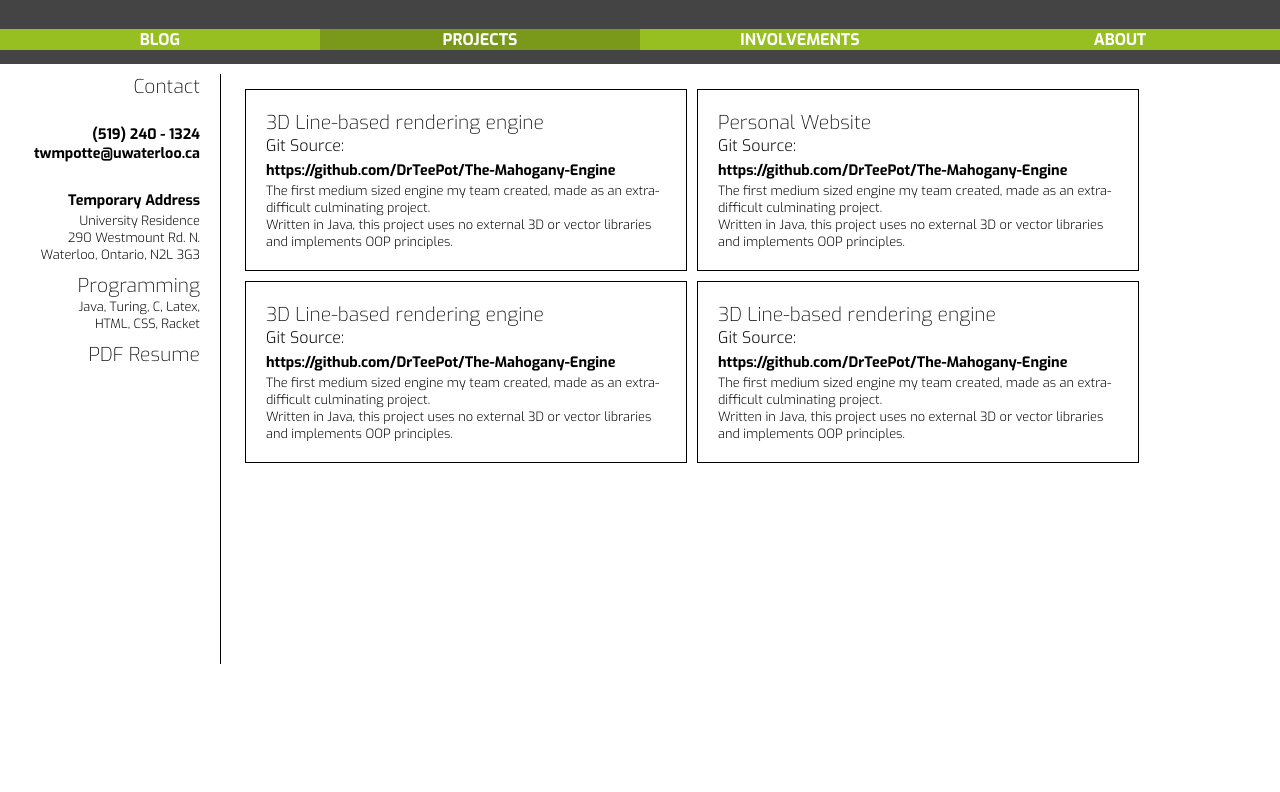
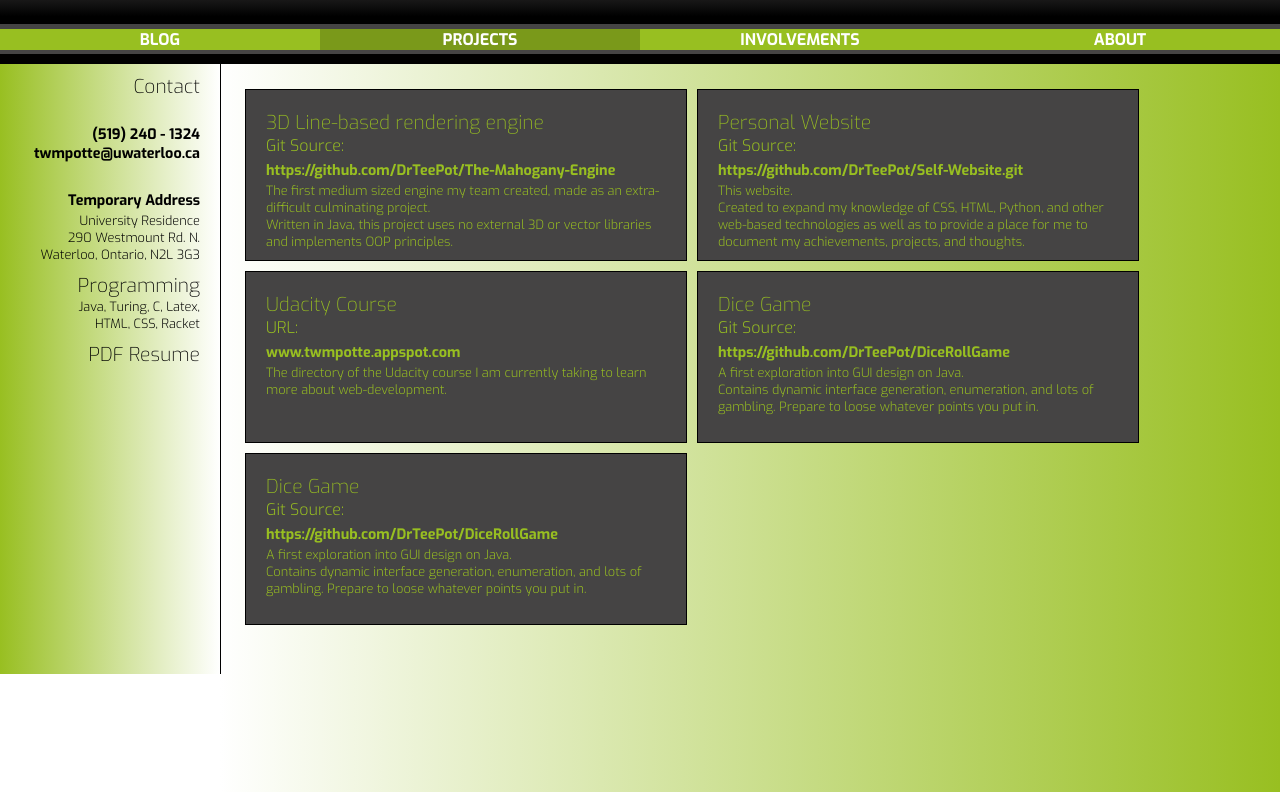
Before and after one commit to DrTeePot/Self-Website, a plain HTML site: page projects.html in a window 1280 px wide. Shown: the part 126-918 px from the top of the page. Drawn offline with Linux system fonts and the light colour scheme.

Commit message:
Updated
Added to projects, changed the way titles are formatted (this will be
changed again soon) and improved the backgrounds and flow of elements

```diff
--- a/projects.html
+++ b/projects.html
@@ -18,12 +18,15 @@ This is for compeleted projects and other things.
     <body>
         <div id=header>
             <a href="http://csclub.uwaterloo.ca/~twmpotte">
+                <div style="padding-top:40;">
                     <h1>
                         Tristan<b>Potter</b>
                     </h1>
+
                     <h2>
                         <!--Responsible for the inception of Aevium Creations-->
                     </h2>
+                </div>
             </a>
         </div>
 
@@ -81,20 +84,26 @@ This is for compeleted projects and other things.
             <div class="project">
                 <h3>Personal Website</h3>
                 <h2>Git Source:</h2>
-                <h4>https://github.com/DrTeePot/The-Mahogany-Engine</h4>
-                <p>The first medium sized engine my team created, made as an extra-difficult culminating project. <br> Written in Java, this project uses no external 3D or vector libraries and implements OOP principles.</p>
+                <h4>https://github.com/DrTeePot/Self-Website.git</h4>
+                <p>This website. <br>Created to expand my knowledge of CSS, HTML, Python, and other web-based technologies as well as to provide a place for me to document my achievements, projects, and thoughts.</p>
             </div>
             <div class="project">
-                <h3>3D Line-based rendering engine</h3>
-                <h2>Git Source:</h2>
-                <h4>https://github.com/DrTeePot/The-Mahogany-Engine</h4>
-                <p>The first medium sized engine my team created, made as an extra-difficult culminating project. <br> Written in Java, this project uses no external 3D or vector libraries and implements OOP principles.</p>
+                <h3>Udacity Course</h3>
+                <h2>URL:</h2>
+                <h4>www.twmpotte.appspot.com</h4>
+                <p>The directory of the Udacity course I am currently taking to learn more about web-development.</p>
             </div>
             <div class="project">
-                <h3>3D Line-based rendering engine</h3>
+                <h3>Dice Game</h3>
                 <h2>Git Source:</h2>
-                <h4>https://github.com/DrTeePot/The-Mahogany-Engine</h4>
-                <p>The first medium sized engine my team created, made as an extra-difficult culminating project. <br> Written in Java, this project uses no external 3D or vector libraries and implements OOP principles.</p>
+                <h4>https://github.com/DrTeePot/DiceRollGame</h4>
+                <p>A first exploration into GUI design on Java. <br> Contains dynamic interface generation, enumeration, and lots of gambling. Prepare to loose whatever points you put in.</p>
+            </div>
+            <div class="project">
+                <h3>Dice Game</h3>
+                <h2>Git Source:</h2>
+                <h4>https://github.com/DrTeePot/DiceRollGame</h4>
+                <p>A first exploration into GUI design on Java. <br> Contains dynamic interface generation, enumeration, and lots of gambling. Prepare to loose whatever points you put in.</p>
             </div>
 
         </div>
--- a/web_resources/twmpotte.css
+++ b/web_resources/twmpotte.css
@@ -100,10 +100,15 @@ a.post:hover,a.post:active{
 
 .project {
     width: 400;
+    height:130;
     border:1px black solid;
     padding:20;
     margin:5;
+    display:inline;
     float:left;
+    color:#98bf21;
+    background-color:#454444;
+
 }
 
 
@@ -207,6 +212,7 @@ a.current,a.current:hover{
     border-color:#00ff45;
     border-style:solid;
 
+    background: linear-gradient(#000, #454444, #454444, #000, #000);
     background-color: #454444;
 
     /* text variables - defaults */
@@ -237,18 +243,21 @@ a.current,a.current:hover{
     display:block;
     right:0px;
     left:0px;
-    top:200px;
-    bottom:10;
+    top:190px;
+    bottom:0;
     width:200px;
 
     border-right-width:1px;
     border-color:#000;
     border-right-style:solid;
 
+    background: linear-gradient(to right, #98bf21, #fff);
     background-color:white;
 
     margin:0;
+    padding:0;
     padding-right:20;
+    padding-top:10;
 
     /* text variables - defaults */
     text-align:right;
@@ -258,15 +267,16 @@ a.current,a.current:hover{
 #content{
     /* box variables */
     display:block;
-    margin:210px 0px 0px 240px;
-    padding:0;
-    padding-left:0px;
+    margin:190px 0px 0px 220px;
+    height:100%;
+    padding:20;
 
     border-width:0px;
     border-color:#000;
     border-style:solid;
 
-    background-color:white;
+    background: linear-gradient(to left, #98bf21, #fff);
+    overflow:auto;
 
     /* text variables - defaults */
     text-align:left;
```
Also changed, not shown: about.html (+3 -0 lines), blog.html (+3 -0 lines), index.html (+3 -0 lines), involvements.html (+3 -0 lines). Lines whose indentation alone changed are shown as unchanged.
